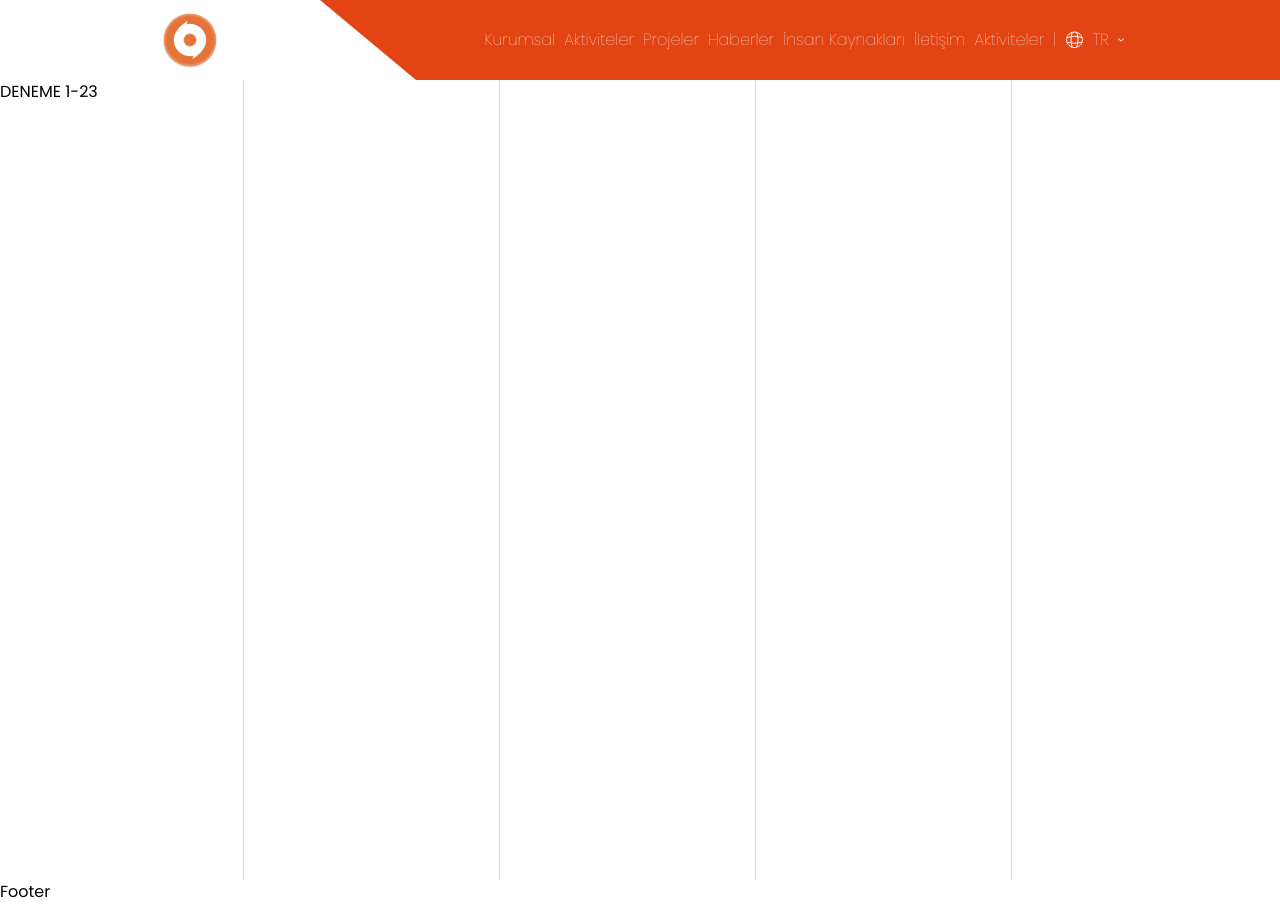
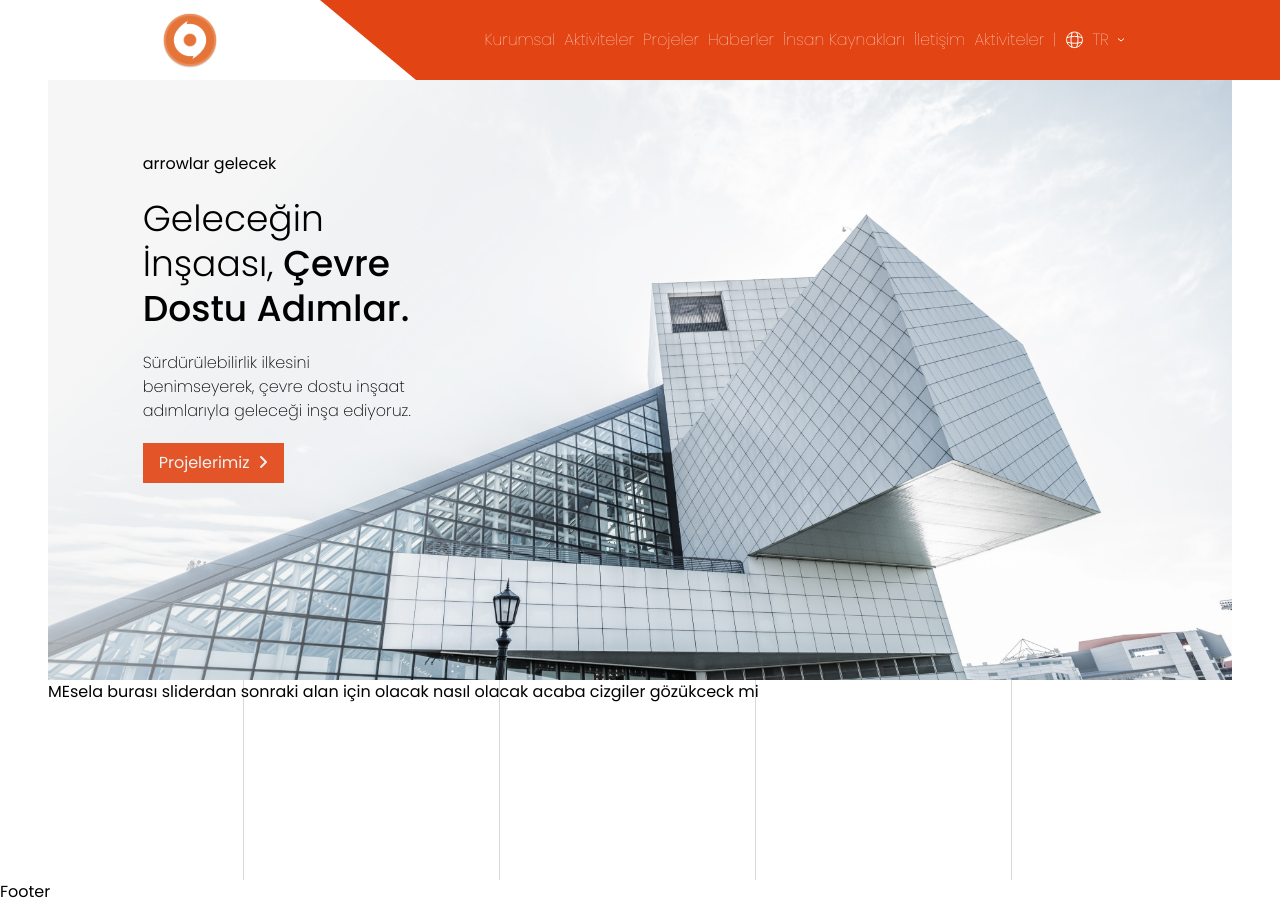
Before and after one commit to mustafakba/frontend, a Next.js app in the folder webintek/: page / in a window 1280 px wide. Built offline with nearby package versions, Linux system fonts and the light colour scheme.

Commit message:
Slider area created but slider not added

```diff
--- a/webintek/app/components/Header.jsx
+++ b/webintek/app/components/Header.jsx
@@ -36,7 +36,7 @@ export default function Header() {
   const [activeLanguage, setActiveLanguage] = useState("TR");
 
   return (
-    <div className="grid grid-cols-4 w-full h-[80px] 2xl:h-[120px]">
+    <div className="grid grid-cols-4 w-full h-[80px] 2xl:h-[100px]">
       <div className="col-span-1 left-header flex w-full">
         <Link href={"/"} className="pl-40 flex items-center">
           <Image src={"/logo1.svg"} width={60} height={60} />
--- /dev/null
+++ b/webintek/app/components/LoadingSpinner.jsx
@@ -0,0 +1,17 @@
+"use client";
+
+import Image from "next/image";
+
+export default function LoadingSpinnerLight({ size }) {
+  return (
+    <div>
+      <Image
+        src={"/images/svgs/loading-spinner-light.svg"}
+        alt={"loading"}
+        height={size ?? 100}
+        width={size ?? 100}
+        objectFit={"contain"}
+      />
+    </div>
+  );
+}
--- /dev/null
+++ b/webintek/app/components/shared/Button.jsx
@@ -0,0 +1,60 @@
+"use client";
+
+import { FontAwesomeIcon } from "@fortawesome/react-fontawesome";
+import { faQuestionCircle, faPlus } from "@fortawesome/free-solid-svg-icons";
+import { useState } from "react";
+import LoadingSpinnerLight from "../LoadingSpinner";
+
+export default function Button({
+  title,
+  icon,
+  onClick,
+  isPending,
+  disabled,
+  variant,
+  className,
+  type,
+  width,
+  hover,
+}) {
+  if (!variant) variant = "primary";
+
+  const [isWaitingPending, setIsWaitingPending] = useState(false);
+
+  const handleOnClick = async () => {
+    if (!onClick) return;
+    if (isPending) {
+      setIsWaitingPending(true);
+      await onClick();
+      setIsWaitingPending(false);
+      return;
+    }
+    onClick();
+  };
+
+  return (
+    <button
+      className="bg-primary-color py-2 px-4 text-secondary-color"
+      type={type}
+      onClick={handleOnClick}
+      style={{ width: width ?? "" }}
+      disabled={disabled}
+    >
+      {!isWaitingPending && (
+        <div className={"flex justify-center items-center gap-x-2"}>
+          <div>{title}</div>
+          {icon && (
+            <div>
+              <FontAwesomeIcon icon={icon ?? faQuestionCircle} />
+            </div>
+          )}
+        </div>
+      )}
+      {isWaitingPending && (
+        <div className={"w-full h-full flex justify-center items-center"}>
+          <LoadingSpinnerLight size={34} />
+        </div>
+      )}
+    </button>
+  );
+}
--- a/webintek/app/layout.jsx
+++ b/webintek/app/layout.jsx
@@ -1,8 +1,12 @@
 import { Inter, Poppins } from "next/font/google";
 import "./globals.css";
+import { config } from "@fortawesome/fontawesome-svg-core";
+import "@fortawesome/fontawesome-svg-core/styles.css";
+config.autoAddCss = false;
 import Header from "./components/Header";
 
 const inter = Inter({ subsets: ["latin"] });
+
 const poppins = Poppins({
   subsets: ["latin"],
   display: "swap",
--- a/webintek/app/page.jsx
+++ b/webintek/app/page.jsx
@@ -1,10 +1,46 @@
 import Image from "next/image";
+import Button from "./components/shared/Button";
+import { faAngleRight } from "@fortawesome/free-solid-svg-icons";
 
 export default function Home() {
   return (
-    <div>
-      <div className="backgroundGrid container flex min-w-full h-[100dvh]">
-        DENEME 1-23
+    <div className="container flex flex-col min-w-full px-12 ">
+      <div className="flex relative w-full h-[75dvh]">
+        <Image
+          src={"/banner.png"}
+          width={800}
+          height={400}
+          className="w-full"
+        />
+        <div className="slider-info-area absolute top-[12%] left-[8%]">
+          <div className="arrow-buttons">arrowlar gelecek</div>
+          <div className="slider-paragraph text-4xl py-5 leading-[45px]">
+            <span className="font-[300]">Geleceğin</span> <br />
+            <span className="font-[300]">İnşaası,</span>{" "}
+            <span className="font-medium">
+              Çevre <br /> Dostu Adımlar.
+            </span>
+          </div>
+          <div className="slider-inner-paragraph font-[200] max-w-[280px]">
+            <p className="leading-6">
+              Sürdürülebilirlik ilkesini benimseyerek, çevre dostu inşaat
+              adımlarıyla geleceği inşa ediyoruz.
+            </p>
+          </div>
+          <div className="slider-button my-5 opacity-90 hover:opacity-100 duration-300">
+            <Button
+              hover
+              bgColor={"primary-color"}
+              title={"Projelerimiz"}
+              icon={faAngleRight}
+            />
+          </div>
+        </div>
+      </div>
+
+      <div>
+        MEsela burası sliderdan sonraki alan için olacak nasıl olacak acaba
+        cizgiler gözükceck mi
       </div>
     </div>
   );
```
Also changed, not shown: webintek/package.json (+7 -2 lines), webintek/public/images/svgs/loading-spinner-light.svg (added), 1 other file (tests, documents, lock files or other folders).
